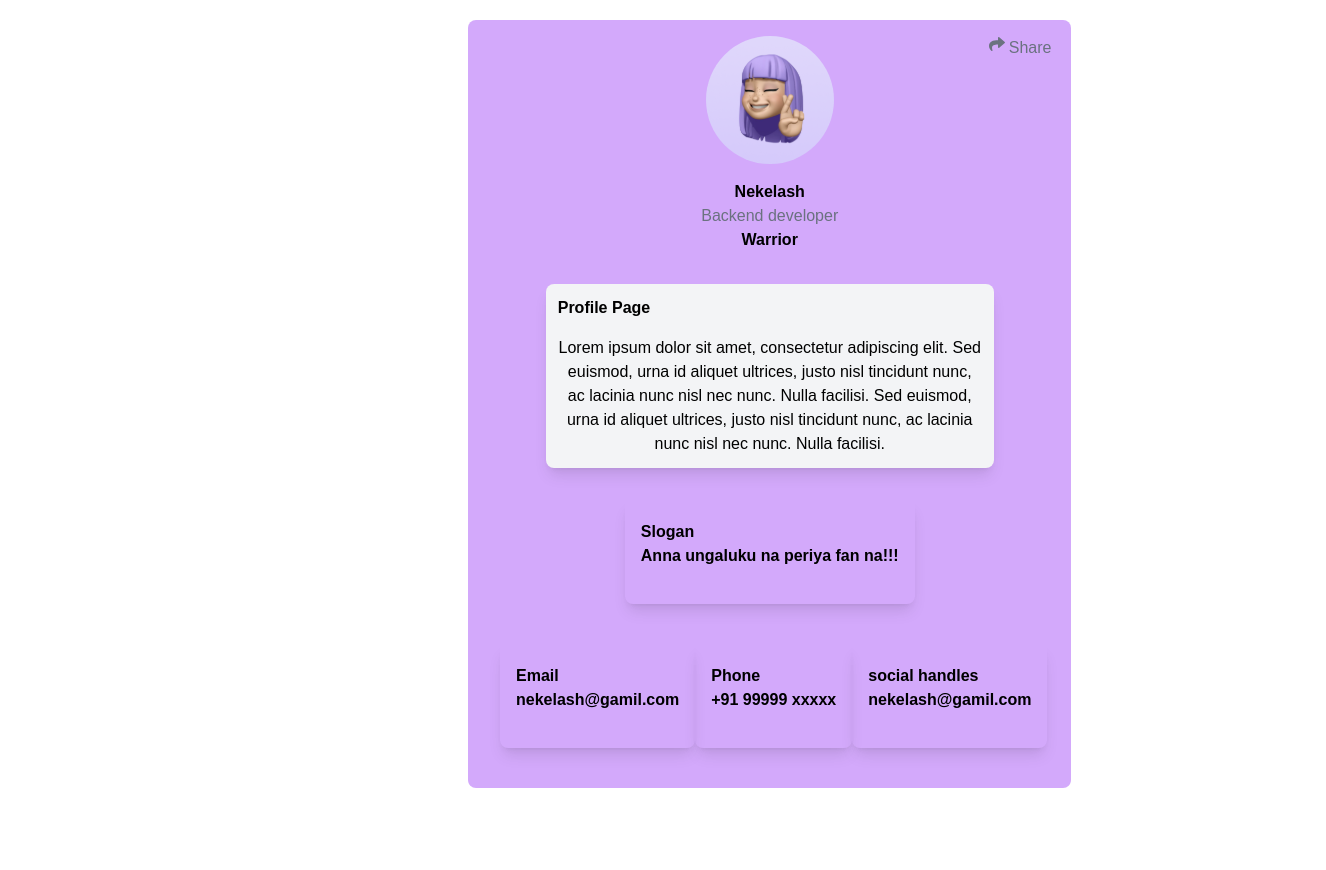
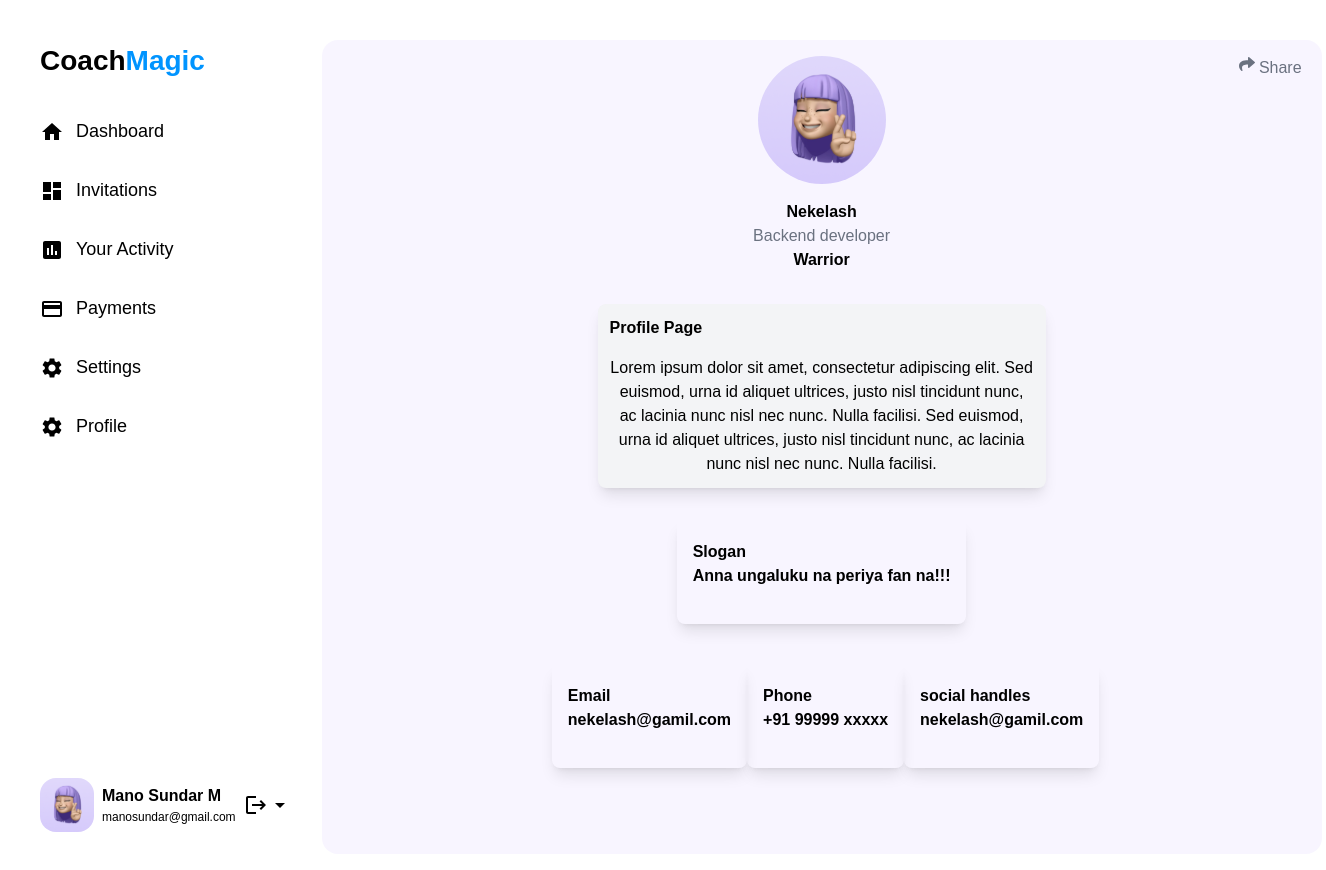
Before and after one commit to manosundarmanivel/CoachMagic-FrontEnd, a React (Create React App) app: page /Profile in a window 1280 px wide. Shown: the top 870 px of the page, 1326 px wide, since content can reach past the window. Before the commit the page ends 808 px from the top, so only its background shows below. Built offline with nearby package versions, Linux system fonts and the light colour scheme.

Commit message:
view profile update

```diff
--- a/src/App.js
+++ b/src/App.js
@@ -24,6 +24,10 @@ const appRouter = createBrowserRouter([
       {
         path:'/settings',
         element:<Settings/>
+      },
+      {
+        path:'/profile',
+        element:<ProfilePage/>
       }
     ]
   },
--- a/src/components/Sidebar.js
+++ b/src/components/Sidebar.js
@@ -1,14 +1,14 @@
 import React from "react";
 import DashboardIcon from "@mui/icons-material/Dashboard";
 import DashHead from "./DashHead";
-import ArrowDropDownIcon from '@mui/icons-material/ArrowDropDown';
+import ArrowDropDownIcon from "@mui/icons-material/ArrowDropDown";
 import { Link } from "react-router-dom";
 import Proflie from "../img/Avatar Image.svg";
-import SettingsIcon from '@mui/icons-material/Settings';
-import HomeIcon from '@mui/icons-material/Home';
-import AssessmentIcon from '@mui/icons-material/Assessment';
-import PaymentIcon from '@mui/icons-material/Payment';
-import LogoutIcon from '@mui/icons-material/Logout';
+import SettingsIcon from "@mui/icons-material/Settings";
+import HomeIcon from "@mui/icons-material/Home";
+import AssessmentIcon from "@mui/icons-material/Assessment";
+import PaymentIcon from "@mui/icons-material/Payment";
+import LogoutIcon from "@mui/icons-material/Logout";
 
 const Sidebar = () => {
   //   const DashboardList = [
@@ -25,15 +25,15 @@ const Sidebar = () => {
     <div className="w-[270px] font-poppins p-7 m-3  ">
       <DashHead />
       <div className="pt-5">
-        <Link to='/' >
+        <Link to="/">
           <div className="flex pt-4 pb-4 items-center hover:text-[#0094FE]">
             <div>
-            <HomeIcon/>
+              <HomeIcon />
             </div>
             <h1 className="pl-3 text-[18px]">Dashboard</h1>
           </div>
         </Link>
-        <Link to='/invitations' >
+        <Link to="/invitations">
           <div className="flex pt-4 pb-4 items-center hover:text-[#0094FE]">
             <div>
               <DashboardIcon />
@@ -41,15 +41,15 @@ const Sidebar = () => {
             <h1 className="pl-3 text-[18px]">Invitations</h1>
           </div>
         </Link>
-        <Link to='/activity' >
+        <Link to="/activity">
           <div className="flex pt-4 pb-4 items-center hover:text-[#0094FE]">
             <div>
-            <AssessmentIcon/>
+              <AssessmentIcon />
             </div>
             <h1 className="pl-3 text-[18px]">Your Activity</h1>
           </div>
         </Link>
-        <Link to='/payments' >
+        <Link to="/payments">
           <div className="flex pt-4 pb-4 items-center hover:text-[#0094FE]">
             <div>
               <PaymentIcon />
@@ -57,7 +57,7 @@ const Sidebar = () => {
             <h1 className="pl-3 text-[18px]">Payments</h1>
           </div>
         </Link>
-        <Link to='/settings' >
+        <Link to="/settings">
           <div className="flex pt-4 pb-4 items-center hover:text-[#0094FE]">
             <div>
               <SettingsIcon />
@@ -65,20 +65,26 @@ const Sidebar = () => {
             <h1 className="pl-3 text-[18px]">Settings</h1>
           </div>
         </Link>
-
-
+        <Link to="/profile">
+          <div className="flex pt-4 pb-4 items-center hover:text-[#0094FE]">
+            <div>
+              <SettingsIcon />
             </div>
-      <Link to='/settings'>
-        <div className="flex items-center mt-80" >
-            <img alt="img"  src={Proflie} />
+            <h1 className="pl-3 text-[18px]">Profile</h1>
+          </div>
+        </Link>
+      </div>
+      <Link to="/settings">
+        <div className="flex items-center mt-80">
+          <img alt="img" src={Proflie} />
           <div className="p-2">
             <h1 className="text-[16px] font-semibold">Mano Sundar M</h1>
             <h1 className="text-[12px]">manosundar@gmail.com</h1>
           </div>
 
           <div className="flex items-center">
-            <LogoutIcon/>
-            <ArrowDropDownIcon/>
+            <LogoutIcon />
+            <ArrowDropDownIcon />
           </div>
         </div>
       </Link>
--- a/src/components/profile.js
+++ b/src/components/profile.js
@@ -28,11 +28,11 @@ const ProfilePage = () => {
     };
 
   return (
-    <div className='flex flex-row py-5 px-1 container mx-auto '>
-    {/* <Divider sx={{ margin: "38rem" }} /> */}
-    <Divider sx={{ marginLeft: "29rem" }} />
+    <div className='flex flex-row py-5 px-1 container ml-10 mt-5'>
 
-    <div className='bg-purple-500 bg-opacity-50 backdrop-filter backdrop-blur-lg p-4 rounded-lg'>
+
+
+    <div className='bg-[#F1ECFF] bg-opacity-50 backdrop-filter  w-[1000px] backdrop-blur-lg p-4 rounded-2xl'>
     <div className="flex flex-col items-center font-poppins">
     <button className="flex absolute top-3 right-4 p-1 text-gray-500 hover:text-gray-700"
     onClick={handleShareButtonClick}>
@@ -97,7 +97,7 @@ const ProfilePage = () => {
     </div>
 
     </div>
-    <Divider sx={{ marginTop: "25px" }} />
+
     {showPopWindow && (
         <div className="pop-window px-4 py-2">
           <div className="share-icons py-2">
```
Lines whose indentation alone changed are shown as unchanged.
